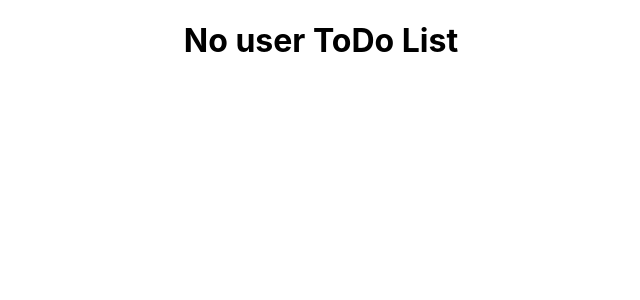
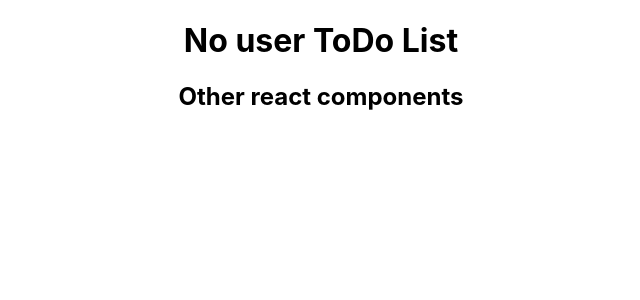
Before and after one commit to mikelpmc/react-training, a React (Create React App) app: page / in a window 1280 px wide. Shown: the top 300 px of the page, without its empty margins (319-959 px from the left). Built offline with nearby package versions, Linux system fonts and the light colour scheme; the HTML template or start-up script is replaced by a standard one.

Commit message:
feat: children prop

```diff
--- a/src/App.js
+++ b/src/App.js
@@ -4,7 +4,9 @@ import './App.css';
 const App = () => {
     return (
         <div className="App">
-            <TodoList />
+            <TodoList>
+                <h2>Other react components</h2>
+            </TodoList>
         </div>
     );
 };
--- a/src/components/todoList/todoList.js
+++ b/src/components/todoList/todoList.js
@@ -1,9 +1,10 @@
 import React from 'react';
 
-const TodoList = ({ username = 'No user' }) => {
+const TodoList = ({ username = 'No user', children }) => {
     return (
         <div>
             <h1>{username} ToDo List</h1>
+            {children}
         </div>
     );
 };
```
